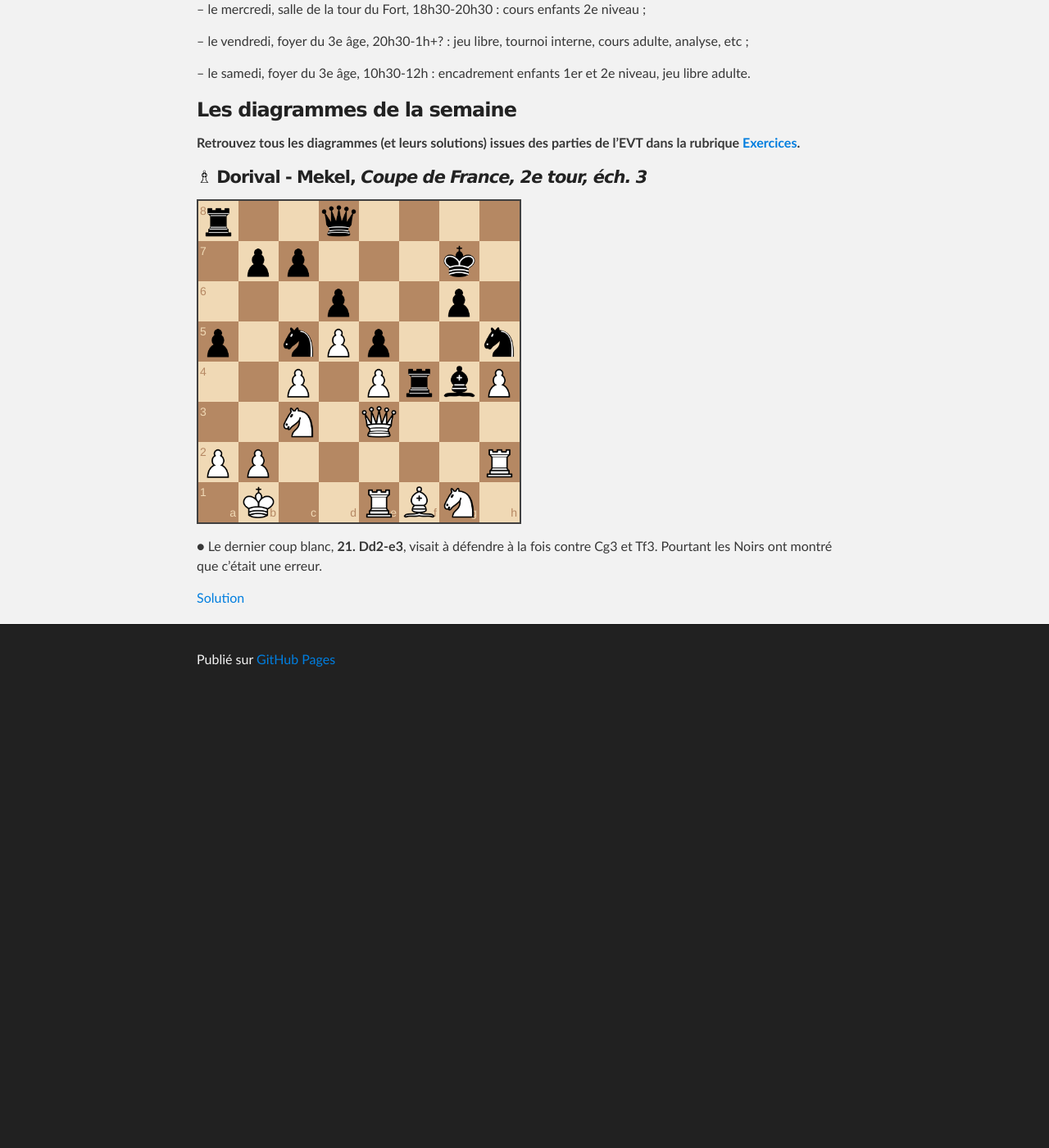
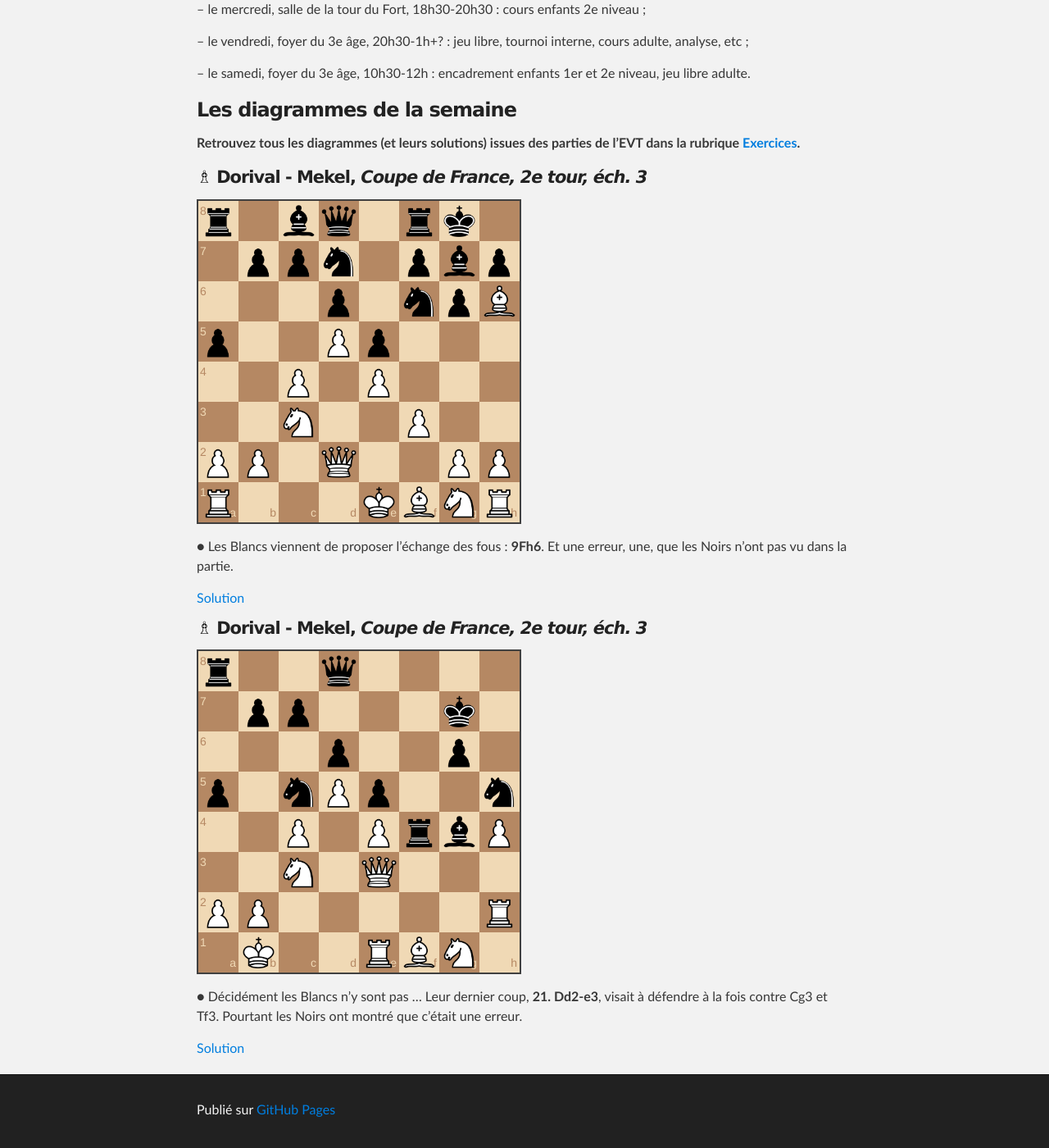
Before and after one commit to echiquier-villeneuve-tolosane/echiquier-villeneuve-tolosane.github.io, a Jekyll site: the page built from index.md, in a window 1280 px wide and 1400 px high, scrolled down 779 px. Shown: the whole window at 82% size. Built offline with Jekyll 4.4.1, drawn with Linux system fonts in a browser that asks for light colours; nearby versions of some CDN libraries; before the commit the page ends 1630 px from its top, so only the background shows below that.

Commit message:
Updated index.md

```diff
--- a/index.md
+++ b/index.md
@@ -47,8 +47,17 @@ En résumé, le planning hebdomadaire se résume ainsi :
 
 #### &#9815; **Dorival - Mekel**, *Coupe de France, 2e tour, éch. 3*
 
+`r1bq1rk1/1ppn1pbp/3p1npB/p2Pp3/2P1P3/2N2P2/PP1Q2PP/R3KBNR b KQ - 3 9`
+
+&#9679; Les Blancs viennent de proposer l'échange des fous : **9Fh6**. Et une erreur, une, que les Noirs n'ont pas vu dans la partie.
+
+> Le surprenant **9...Cxe4!** permet d'encaisser un pion ! Car après **10.fxe4** les Noirs intercalent **10...Dh4+!** et regagnent une pièce en h6.
+
+
+#### &#9815; **Dorival - Mekel**, *Coupe de France, 2e tour, éch. 3*
+
 `r2q4/1pp3k1/3p2p1/p1nPp2n/2P1PrbP/2N1Q3/PP5R/1K2RBN1 b - - 6 21`
 
-&#9679; Le dernier coup blanc, **21. Dd2-e3**, visait à défendre à la fois contre Cg3 et Tf3. Pourtant les Noirs ont montré que c'était une erreur.
+&#9679; Décidément les Blancs n'y sont pas ... Leur dernier coup, **21. Dd2-e3**, visait à défendre à la fois contre Cg3 et Tf3. Pourtant les Noirs ont montré que c'était une erreur.
 
 > Le coup d'assomoir est **21...Cxe4!** car si les Blancs reprennent **22.Cxe4? Txe4! 23. Dxe3??**, les Noirs alignent le mortel **23... Ff5!**.
```
